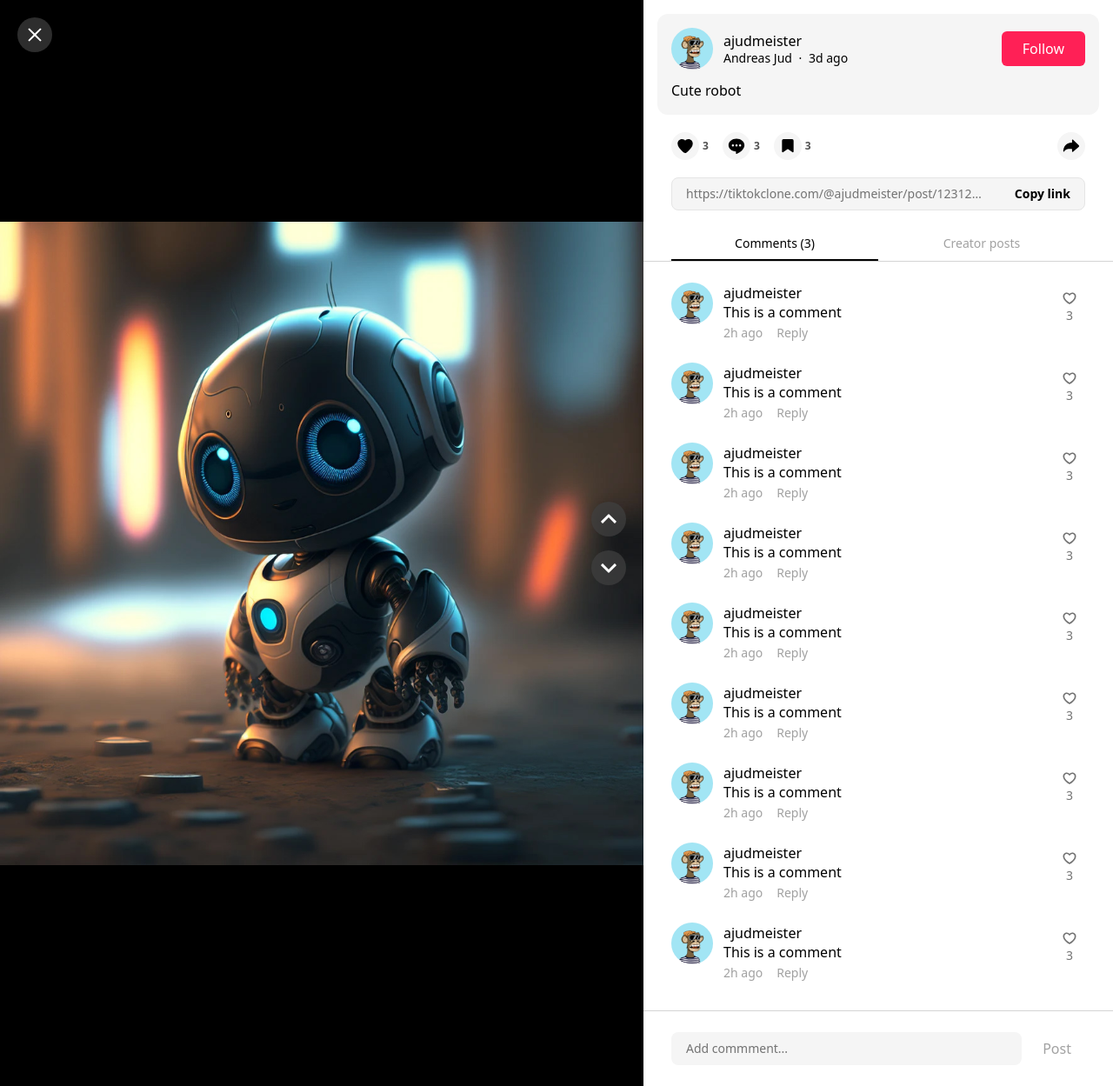
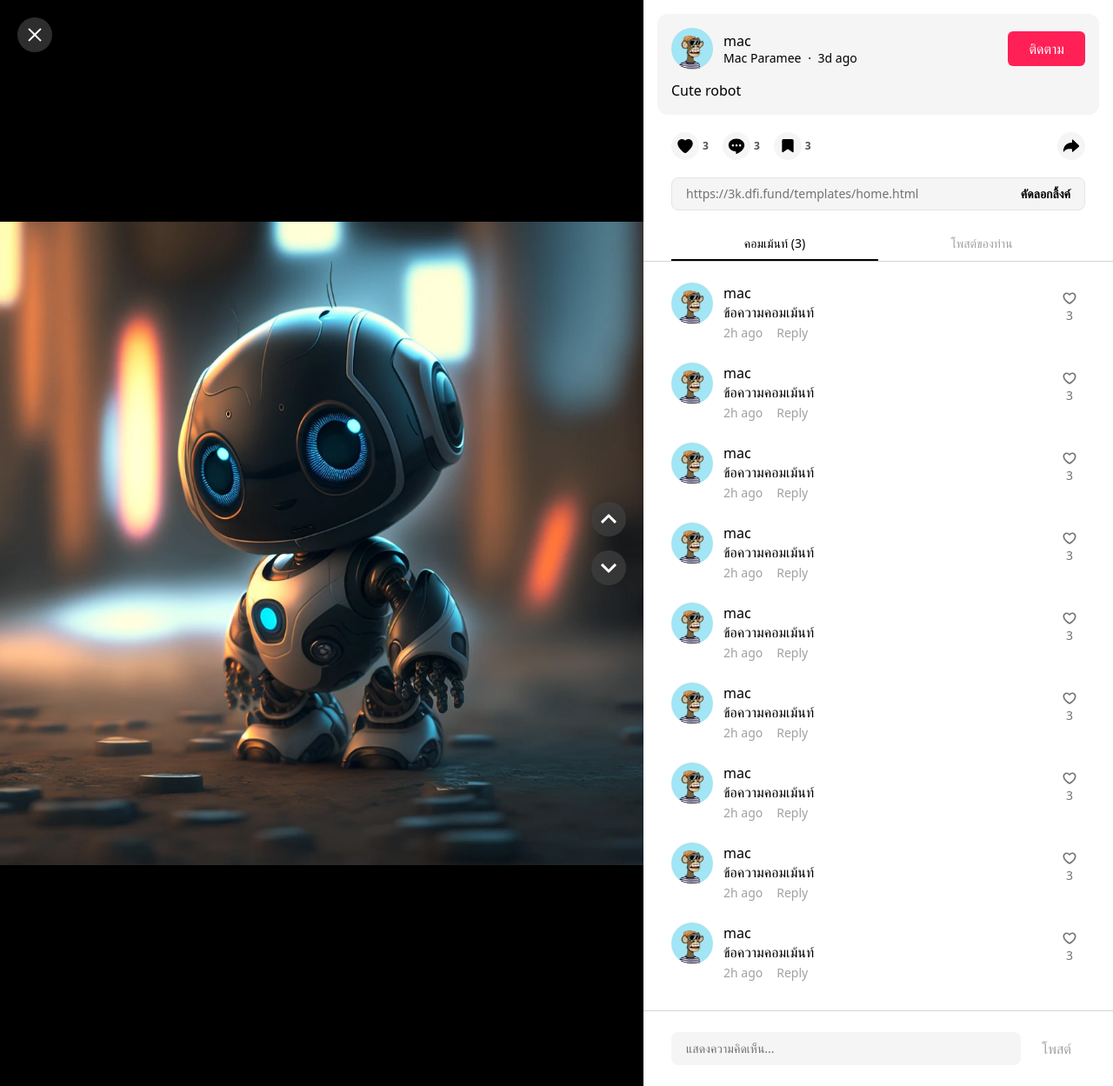
Before and after one commit to eastern-cyber/3k_v.2.1.2, a Python web app: template templates/postpage.html in a window 1280 px wide. Shown: the whole page at 87% size. Run offline with Jinja, Linux system fonts and the light colour scheme; the template is opened without the code that fills it, so the values that code supplies are empty.

Commit message:
login link

```diff
--- a/templates/index.html
+++ b/templates/index.html
@@ -35,7 +35,7 @@
             <div class="max-w-xs mx-auto text-center pt-16">
                 <h1 class="pb-6">ล็อกอิน ก๊อกๆๆ</h1>
                 <p class="text-[#16182357] text-sm leading-4.5 pb-6">
-                    Manage your account, check notifications, comment on posts, and more.
+                    โพสต์เนื้อหา, จัดการบัญชีผู้ใช้, ตรวจสอบข้อความแจ้งเตือน, แสดงความคิดเห็น, และอื่นๆ ...
                 </p>
                 <div class="flex flex-col gap-3">
                     <a href="/templates/login.html" class="relative block p-3 rounded-lg border border-neutral-300 hover:bg-neutral-100 text-center font-medium text-sm">
@@ -44,7 +44,7 @@
                                 <path d="M24.0003 7C20.1343 7 17.0003 10.134 17.0003 14C17.0003 17.866 20.1343 21 24.0003 21C27.8663 21 31.0003 17.866 31.0003 14C31.0003 10.134 27.8663 7 24.0003 7ZM13.0003 14C13.0003 7.92487 17.9252 3 24.0003 3C30.0755 3 35.0003 7.92487 35.0003 14C35.0003 20.0751 30.0755 25 24.0003 25C17.9252 25 13.0003 20.0751 13.0003 14ZM24.0003 33C18.0615 33 13.0493 36.9841 11.4972 42.4262C11.3457 42.9573 10.8217 43.3088 10.2804 43.1989L8.32038 42.8011C7.77914 42.6912 7.4266 42.1618 7.5683 41.628C9.49821 34.358 16.1215 29 24.0003 29C31.8792 29 38.5025 34.358 40.4324 41.628C40.5741 42.1618 40.2215 42.6912 39.6803 42.8011L37.7203 43.1989C37.179 43.3088 36.6549 42.9573 36.5035 42.4262C34.9514 36.9841 29.9391 33 24.0003 33Z"></path>
                             </svg>
                         </div>
-                        <p>User email / username</p>
+                        <p>อีเมลหรือชื่อผู้ใช้</p>
                     </a>
                     <a href="" class="relative block p-3 rounded-lg border border-neutral-300 hover:bg-neutral-100 text-center font-medium text-sm">
                         <div class="w-5 h-5 absolute left-4">
@@ -71,7 +71,7 @@
 
         <footer>
             <div class="max-w-sm mx-auto pt-8 pb-20 text-center text-neutral-400 text-xs">
-                <p>By continuing, you agree to KokKokKok’s <a href="" class="text-black hover:underline">Terms of Service</a> and confirm that you have read KokKokKok’s <a href="" class="text-black hover:underline">Privacy Policy</a>.</p>
+                <p>ท่านเข้าใจและเห็นด้วยกับ <a href="" class="text-black hover:underline">ข้อตกลงการใช้งาน</a> และยืนยันว่าได้อ่าน <a href="" class="text-black hover:underline">นโยบายความเป็นส่วนตัวของ</a>แอพพลิเคชั่น ก๊อกๆๆ</p>
             </div>
             <div class="text-center p-5 border-t border-neutral-300">
                 <p>ยังไม่มีบัญชีผู้ใช้งาน? <a href="/templates/signup.html" class="text-rose-500 font-medium hover:underline">ลงทะเบียน</a></p>
--- a/templates/postpage.html
+++ b/templates/postpage.html
@@ -111,16 +111,16 @@
                                     <img src="../media/avatar.png" class="w-full h-full object-cover">
                                 </div>
                                 <div>
-                                    <div class="font-medium hover:underline">ajudmeister</div>
+                                    <div class="font-medium hover:underline">mac</div>
                                     <div class="text-sm -mt-0.5">
-                                        <span>Andreas Jud</span>
+                                        <span>Mac Paramee</span>
                                         <span class="mx-1"> · </span>
                                         <span>3d ago</span>
                                     </div>
                                 </div>
                             </a>
                             <button class="bg-rose-500 hover:bg-rose-600 rounded-md px-6 py-2 text-white">
-                                Follow
+                                ติดตาม
                             </button>
                         </div>
                         <div class="mt-3">Cute robot</div>
@@ -159,7 +159,7 @@
                     </button>
                     <button id="share" class="ml-auto flex items-center gap-1">
                         <div class="button-article !size-8 dark:!bg-neutral-800 hover:dark:!bg-neutral-900">
-                            <div class="size-5">
+                            <div class="size-5" alt="แชร์">
                                 <svg viewBox="0 0 20 20">
                                     <path d="M10.938 3.175a.674.674 0 0 1 1.138-.488l6.526 6.215c.574.547.554 1.47-.043 1.991l-6.505 5.676a.674.674 0 0 1-1.116-.508V13.49s-6.985-1.258-9.225 2.854c-.209.384-1.023.518-.857-1.395.692-3.52 2.106-9.017 10.082-9.017z" clip-rule="evenodd"></path>
                                 </svg>
@@ -169,19 +169,19 @@
                 </article-buttons>
                 <article-url class="mx-8 flex items-center bg-neutral-100 dark:bg-neutral-800 rounded-lg border border-neutral-200 dark:border-neutral-800 text-sm">
                     <span class="grow px-4 py-2 text-neutral-500 dark:text-neutral-400 truncate">
-                        https://tiktokclone.com/@ajudmeister/post/123123123123123123123
+                        https://3k.dfi.fund/templates/home.html
                     </span>
                     <button class="shrink-0 px-4 py-2 font-bold hover:bg-neutral-50 dark:hover:bg-neutral-900">
-                        Copy link
+                        คัดลอกลิ้งค์
                     </button>
                 </article-url>
                 <article-comments x-data="{ selectedTab: 'comments' }" class="relative grow mt-2 overflow-hidden flex flex-col">
                     <div class="grid grid-cols-2 px-8 text-sm text-center font-medium border-b border-neutral-300 dark:border-neutral-700">
                         <button @click="selectedTab = 'comments'" class="border-b-2 pb-2" :class="selectedTab === 'comments' ? 'border-black dark:border-white' : 'text-neutral-400 border-transparent'">
-                            Comments (3)
+                            คอมเม้นท์ (3)
                         </button>
                         <button @click="selectedTab = 'posts'" class="border-b-2 pb-2" :class="selectedTab === 'posts' ? 'border-black dark:border-white' : 'text-neutral-400 border-transparent'">
-                            Creator posts
+                            โพสต์ของท่าน
                         </button>
                     </div>
                     <div x-show="selectedTab === 'comments'" class="px-8 py-6 overflow-y-auto hide-scrollbar mb-24">
@@ -192,8 +192,8 @@
                                 </div>
                                 <div class="grow flex justify-between">
                                     <div>
-                                        <div class="font-medium">ajudmeister</div>
-                                        <div class="leading-5">This is a comment</div>
+                                        <div class="font-medium">mac</div>
+                                        <div class="leading-5">ข้อความคอมเม้นท์</div>
                                         <div class="flex gap-4 text-neutral-400 text-sm mt-1">
                                             <span>2h ago</span>
                                             <button>Reply</button>
@@ -217,8 +217,8 @@
                                 </div>
                                 <div class="grow flex justify-between">
                                     <div>
-                                        <div class="font-medium">ajudmeister</div>
-                                        <div class="leading-5">This is a comment</div>
+                                        <div class="font-medium">mac</div>
+                                        <div class="leading-5">ข้อความคอมเม้นท์</div>
                                         <div class="flex gap-4 text-neutral-400 text-sm mt-1">
                                             <span>2h ago</span>
                                             <button>Reply</button>
@@ -242,8 +242,8 @@
                                 </div>
                                 <div class="grow flex justify-between">
                                     <div>
-                                        <div class="font-medium">ajudmeister</div>
-                                        <div class="leading-5">This is a comment</div>
+                                        <div class="font-medium">mac</div>
+                                        <div class="leading-5">ข้อความคอมเม้นท์</div>
                                         <div class="flex gap-4 text-neutral-400 text-sm mt-1">
                                             <span>2h ago</span>
                                             <button>Reply</button>
@@ -267,8 +267,8 @@
                                 </div>
                                 <div class="grow flex justify-between">
                                     <div>
-                                        <div class="font-medium">ajudmeister</div>
-                                        <div class="leading-5">This is a comment</div>
+                                        <div class="font-medium">mac</div>
+                                        <div class="leading-5">ข้อความคอมเม้นท์</div>
                                         <div class="flex gap-4 text-neutral-400 text-sm mt-1">
                                             <span>2h ago</span>
                                             <button>Reply</button>
@@ -292,8 +292,8 @@
                                 </div>
                                 <div class="grow flex justify-between">
                                     <div>
-                                        <div class="font-medium">ajudmeister</div>
-                                        <div class="leading-5">This is a comment</div>
+                                        <div class="font-medium">mac</div>
+                                        <div class="leading-5">ข้อความคอมเม้นท์</div>
                                         <div class="flex gap-4 text-neutral-400 text-sm mt-1">
                                             <span>2h ago</span>
                                             <button>Reply</button>
@@ -317,8 +317,8 @@
                                 </div>
                                 <div class="grow flex justify-between">
                                     <div>
-                                        <div class="font-medium">ajudmeister</div>
-                                        <div class="leading-5">This is a comment</div>
+                                        <div class="font-medium">mac</div>
+                                        <div class="leading-5">ข้อความคอมเม้นท์</div>
                                         <div class="flex gap-4 text-neutral-400 text-sm mt-1">
                                             <span>2h ago</span>
                                             <button>Reply</button>
@@ -342,8 +342,8 @@
                                 </div>
                                 <div class="grow flex justify-between">
                                     <div>
-                                        <div class="font-medium">ajudmeister</div>
-                                        <div class="leading-5">This is a comment</div>
+                                        <div class="font-medium">mac</div>
+                                        <div class="leading-5">ข้อความคอมเม้นท์</div>
                                         <div class="flex gap-4 text-neutral-400 text-sm mt-1">
                                             <span>2h ago</span>
                                             <button>Reply</button>
@@ -367,8 +367,8 @@
                                 </div>
                                 <div class="grow flex justify-between">
                                     <div>
-                                        <div class="font-medium">ajudmeister</div>
-                                        <div class="leading-5">This is a comment</div>
+                                        <div class="font-medium">mac</div>
+                                        <div class="leading-5">ข้อความคอมเม้นท์</div>
                                         <div class="flex gap-4 text-neutral-400 text-sm mt-1">
                                             <span>2h ago</span>
                                             <button>Reply</button>
@@ -392,8 +392,8 @@
                                 </div>
                                 <div class="grow flex justify-between">
                                     <div>
-                                        <div class="font-medium">ajudmeister</div>
-                                        <div class="leading-5">This is a comment</div>
+                                        <div class="font-medium">mac</div>
+                                        <div class="leading-5">ข้อความคอมเม้นท์</div>
                                         <div class="flex gap-4 text-neutral-400 text-sm mt-1">
                                             <span>2h ago</span>
                                             <button>Reply</button>
@@ -599,8 +599,8 @@
                     </div>
                     <add-comment x-show="selectedTab === 'comments'" class="absolute bottom-0 w-full bg-white dark:bg-black px-8 py-6 border-t border-neutral-300 dark:border-neutral-700 z-10">
                         <form x-data="{ input: '' }" class="flex">
-                            <input x-model="input" type="text" name="comment" placeholder="Add commment..." class="grow bg-neutral-100 dark:bg-neutral-800 rounded-lg px-4 py-2 text-sm placeholder-neutral-500 outline-none border border-transparent focus:border-neutral-300 dark:focus:border-neutral-800">
-                            <button :type="input ? 'submit' : 'button'" class="shrink-0 ml-2 px-4 font-medium" :class="input ? 'text-red-500' : 'text-neutral-400 !cursor-not-allowed'">Post</button>
+                            <input x-model="input" type="text" name="comment" placeholder="แสดงความคิดเห็น..." class="grow bg-neutral-100 dark:bg-neutral-800 rounded-lg px-4 py-2 text-sm placeholder-neutral-500 outline-none border border-transparent focus:border-neutral-300 dark:focus:border-neutral-800">
+                            <button :type="input ? 'submit' : 'button'" class="shrink-0 ml-2 px-4 font-medium" :class="input ? 'text-red-500' : 'text-neutral-400 !cursor-not-allowed'">โพสต์</button>
                         </form>
                     </add-comment>
                 </article-comments>
```
Also changed, not shown: templates/login.html (+5 -2 lines).
